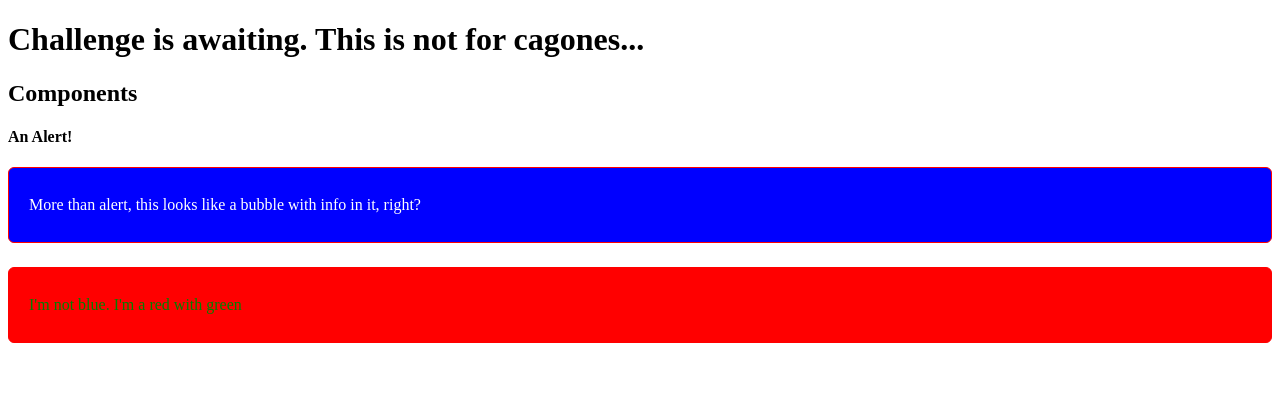
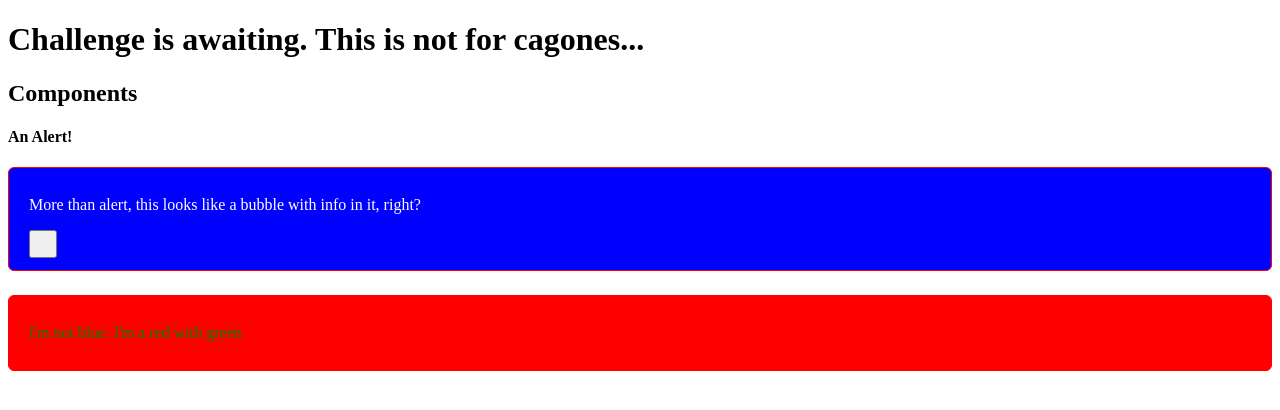
Before and after one commit to chmartinez/hache-design-system, a React (Create React App) app: page / in a window 1280 px wide. Shown: the top 410 px of the page. Built offline with nearby package versions, Linux system fonts and the light colour scheme.

Commit message:
feat(Alert): Add `dismissable` option

```diff
--- a/src/App.js
+++ b/src/App.js
@@ -9,8 +9,15 @@ function App() {
                 <h2>Components</h2>
                 <div>
                     <h4>An Alert!</h4>
-					<Alert message="More than alert, this looks like a bubble with info in it, right?"/>
-					<Alert message="I'm not blue. I'm a red with green" color="green" backgroundColor="red"/>
+                    <Alert
+                        dismissable
+                        message="More than alert, this looks like a bubble with info in it, right?"
+                    />
+                    <Alert
+                        backgroundColor="red"
+                        color="green"
+                        message="I'm not blue. I'm a red with green"
+                    />
                 </div>
             </section>
         </div>
--- a/src/components/Alert/index.js
+++ b/src/components/Alert/index.js
@@ -1,4 +1,4 @@
-import React from 'react';
+import React, { useState } from 'react';
 import styled from 'styled-components';
 
 const defaultProps = {
@@ -19,10 +19,23 @@ const Styled = styled.div`
     border-color: ${props => props.borderColor || defaultProps.borderColor};
 `;
 
-const Alert = ({ message, ...props }) => (
-    <Styled {...props}>
-        <p>{message}</p>
-    </Styled>
-);
+const Dismiss = styled.button`
+    position: relative;
+    padding: 0.75rem;
+    color: 'black';
+`;
+
+const Alert = ({ dismissable = false, message, ...props }) => {
+    const [dismissed, setDismiss] = useState(false);
+    const dismissAlert = () => setDismiss(true);
+    return (
+        <React.Fragment>
+            {!dismissed && <Styled {...props}>
+                <p>{message}</p>
+                {dismissable && <Dismiss onClick={dismissAlert} data-testid="dismiss-button" />}
+            </Styled>}
+        </React.Fragment>
+    );
+};
 
 export default Alert;
```
Lines whose indentation alone changed are shown as unchanged.
